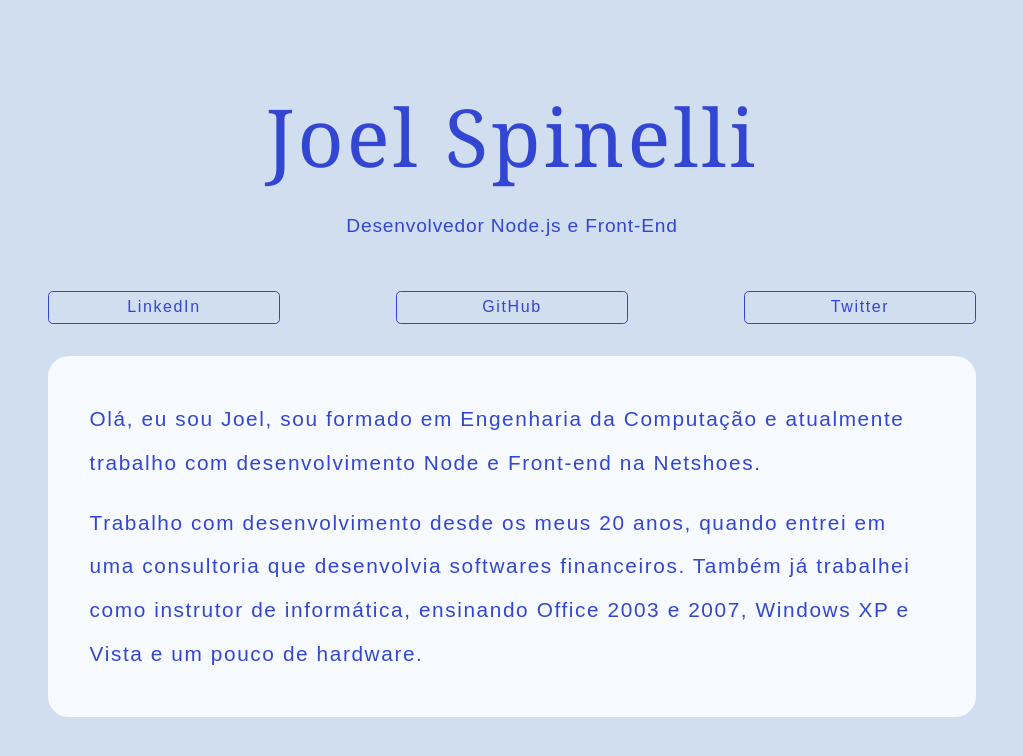
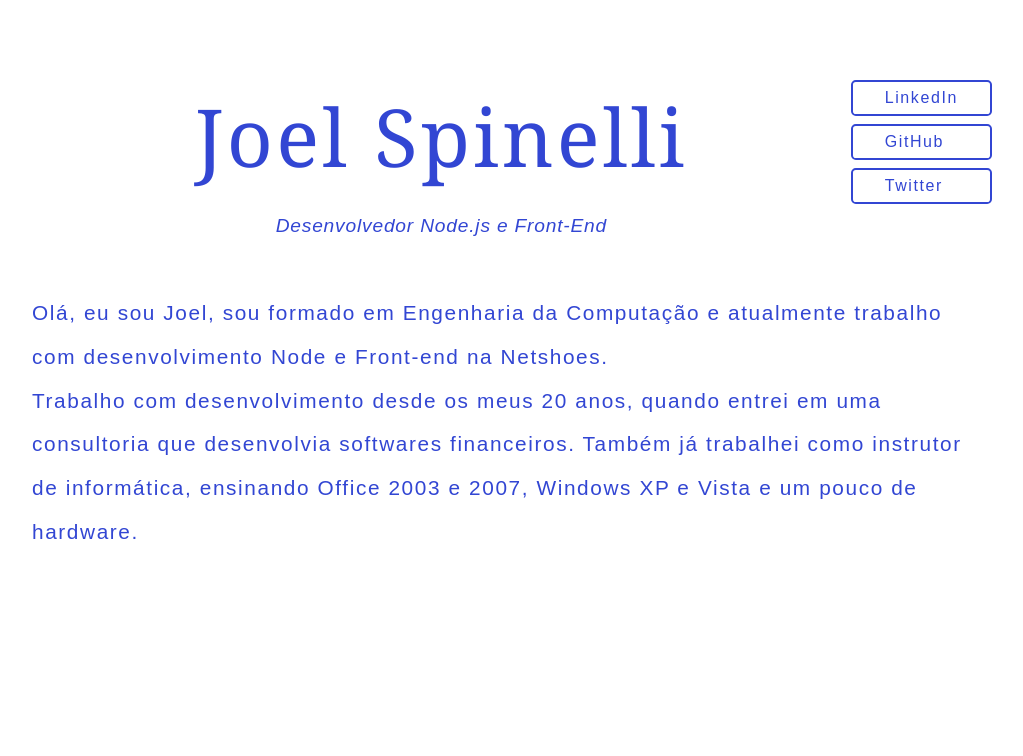
Before and after one commit to JoelSpinelli/Site-1.0, a website: page views/home.html in a window 1280 px wide. Shown: the whole page, without its empty margins (128-1151 px from the left). Drawn offline with Linux system fonts and the light colour scheme; files that its build step writes are made by us from their sources.

Commit message:
ajuste layout

```diff
--- a/public/css/style.css
+++ b/public/css/style.css
@@ -1,12 +1,16 @@
 body {
   font-family: Arial, Helvetica, sans-serif;
   letter-spacing: .1em;
-  background-color: #d1def0;
+  background-color: #ffffff;
   margin: 0;
 }
 
+.container {
+  margin: 1rem;
+}
+
 .cabecalho {
-  overflow: auto;
+  margin-top: 1.5rem;
 }
 
 .cabecalho__titulo {
@@ -21,44 +25,39 @@ body {
 
 .cabecalho__subtitulo {
   font-size: 1.2rem;
-  font-weight: normal;
+  font-weight: italic;
+  font-style: italic;
   letter-spacing: .05rem;
   text-align: center;
   color: #3246d3;
   margin: 0 auto;
   padding: 1rem 0 .5rem;
 }
-
-.redesSociais {
-  margin: 1rem;
+.redesSociais{
+  margin: 2rem 0;
+  border-radius: 0;
+}
+ .redesSociais ul {
+  width: 100%;
   display: flex;
-  border: .05rem solid #3246d3;
+  justify-content: space-between;
+}
+.redesSociais ul li {
+  margin-bottom: 0.5rem;
+}
+.redesSociais ul li a {
+  text-decoration: none;
+  color: #3246d3;
+  padding: .5rem 2rem;
+  border: 2px solid #3246d3;
   border-radius: .3rem;
 }
-
-.redesSociais__links {
-  width: 33.33%;
-  text-align: center;
-  line-height: 1.5em;
-  padding: .2rem 0;
-}
-
-.redesSociais__links {
-  text-decoration: none;
-  color: #3246d3;
-}
-
-.redesSociais__links:nth-child(2) {
-  border-left: .05rem solid #3246d3;
-  border-right: .05rem solid #3246d3;
+.redesSociais ul li a:hover {
+  background-color: #3246d3;
+  color: #ffffff;
 }
 
 .apresentacao {
-  margin: 1rem;
-  background-color: #f7faff;
-  border-radius: 1em;
-  padding: 1rem;
-  height: 100%;
   line-height: 2rem;
   color: #3246d3;
 }
@@ -69,7 +68,11 @@ body {
     margin: 0 auto;
   }
   .cabecalho {
+    display: flex;
     margin-top: 5rem;
+  }
+  header {
+    flex-grow: 1;
   }
   .cabecalho__titulo {
     font-size: 5rem;
@@ -80,26 +83,26 @@ body {
   }
   .redesSociais {
     border: none;
-    border-radius: 0;
+    margin: 0;
   }
-  .redesSociais__links {
-    width: 25%;
-    border: 1px solid #3246d3;
-    border-radius: .3rem;
+  .redesSociais ul {
+    display: block;
+    width: 100%;
   }
-  .redesSociais__links:nth-child(2) {
-    margin-left: 12.5%;
-    margin-right: 12.5%;
+  .redesSociais ul li {
+    width: auto;
+    border: none;
+    margin-bottom: 0.5rem;
   }
-  .redesSociais__links:hover {
-    text-decoration: underline;
+  .redesSociais ul li a {
+    width: auto;
+    display: block;
+    border: 2px solid #3246d3;
+    margin: 0;
   }
+
   .apresentacao {
     font-size: 1.3em;
     line-height: 2.1em;
-    padding: 2em
-  }
-  .apresentacao p:nth-child(2) {
-    margin-top: 1rem;
   }
 }
--- a/views/home.html
+++ b/views/home.html
@@ -14,12 +14,14 @@
   <div class="cabecalho">
     <header>
       <h1 class="cabecalho__titulo">Joel Spinelli</h1>
-      <h2 class="cabecalho__subtitulo">Desenvolvedor Node.js e Front-End</h2>
+      <h2 class="cabecalho__subtitulo"><i>Desenvolvedor Node.js e Front-End</i></h2>
     </header>
     <div class="redesSociais">
-      <a class="redesSociais__links" href="https://linkedin.com/in/joelspinelli" target="_blank">LinkedIn</a>
-      <a class="redesSociais__links" href="https://github.com/JoelSpinelli" target="_blank">GitHub</a>
-      <a class="redesSociais__links" href="https://twitter.com/joelspinelli" target="_blank">Twitter</a>
+      <ul>
+        <li><a class="redesSociais__links" href="https://linkedin.com/in/joelspinelli" target="_blank">LinkedIn</a></li>
+        <li><a class="redesSociais__links" href="https://github.com/JoelSpinelli" target="_blank">GitHub</a></li>
+        <li><a class="redesSociais__links" href="https://twitter.com/joelspinelli" target="_blank">Twitter</a></li>
+      </ul>
     </div>
   </div>
   <section class="apresentacao">
```
